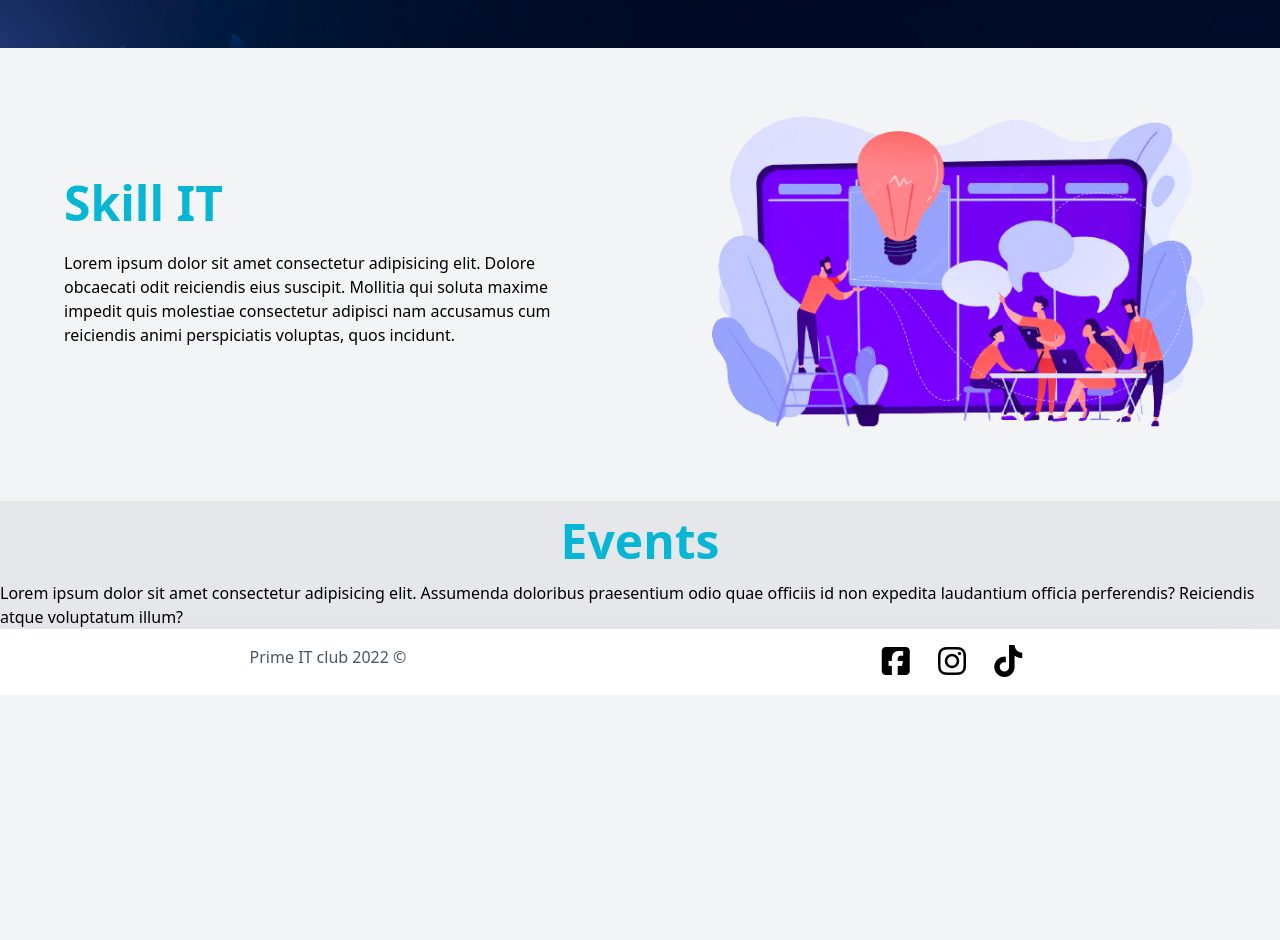
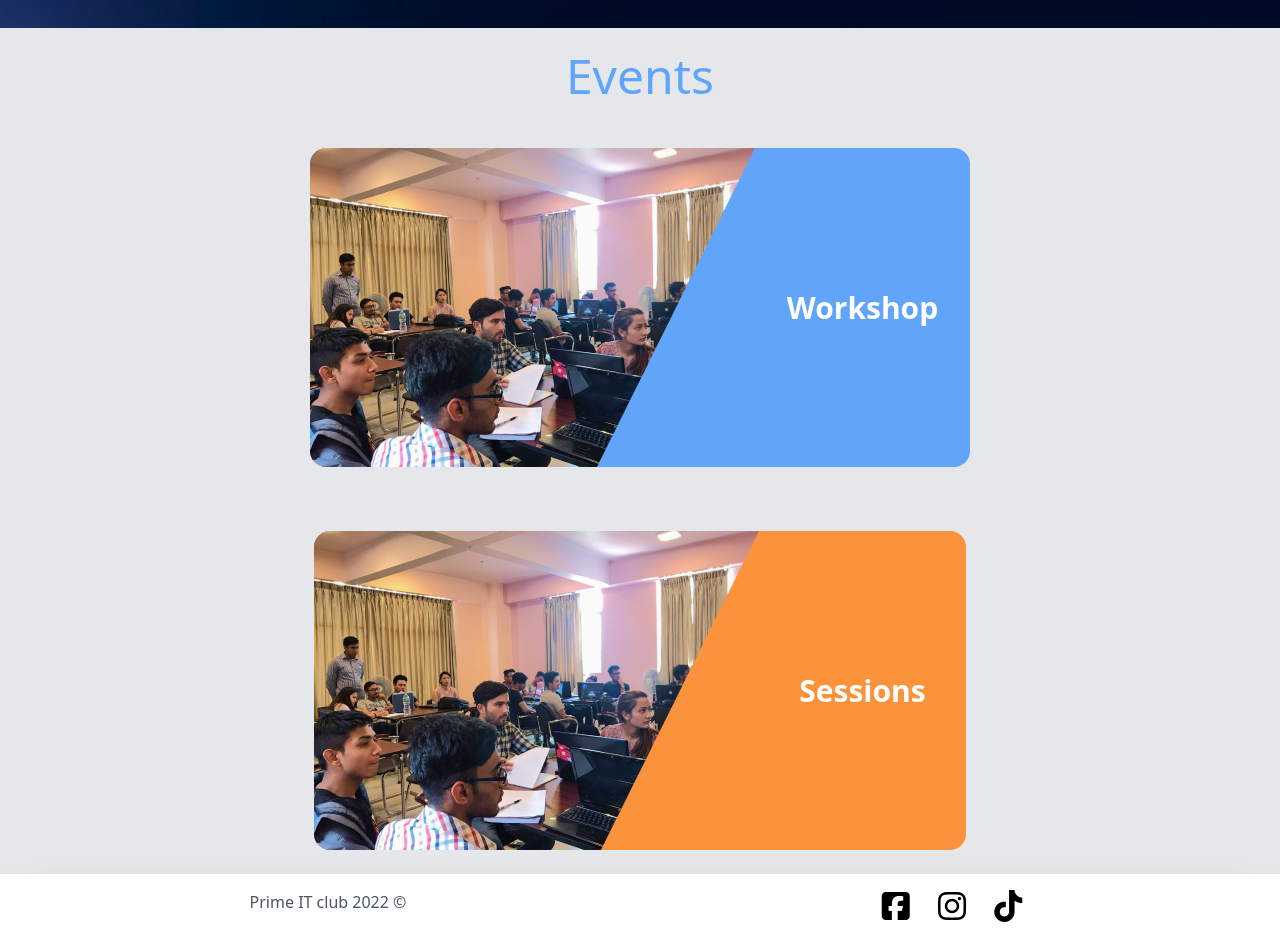
Before and after one commit to PranabZz/skillit, a website: page index.html in a window 1280 px wide. Shown: the part 480-1420 px from the top of the page. Before the commit the page ends 1175 px from the top, so only its background shows below. Drawn offline with nearby package versions, Linux system fonts and the light colour scheme.

Commit message:
index page added

```diff
--- a/index.html
+++ b/index.html
@@ -75,7 +75,7 @@
         </div>
         <p class="col-span-3">
           <button
-            class="mt-5 px-5 py-1 bg-orange-500 rounded-2xl text-white font-extrabold hover:bg-orange-600"
+            class="px-5 py-1 bg-orange-500 rounded-2xl text-white font-extrabold hover:bg-orange-600"
           >
             Register now
           </button>
@@ -83,39 +83,35 @@
       </div>
     </div>
 
-    <!--About section-->
-    <div id="about" class="justify-center items-center grid grid-cols-4">
-      <div class="p-16 col-span-2">
-        <h1 class="font-extrabold text-cyan-500 text-5xl">Skill IT</h1>
-        <p class="py-6">
-          Lorem ipsum dolor sit amet consectetur adipisicing elit. Dolore
-          obcaecati odit reiciendis eius suscipit. Mollitia qui soluta maxime
-          impedit quis molestiae consectetur adipisci nam accusamus cum
-          reiciendis animi perspiciatis voluptas, quos incidunt.
-        </p>
+    <!--Events Card-->
+    <div class="bg-gray-200 w-full max-h-full">
+    <h2 class="flex justify-center content-center item-center text-5xl text-blue-400 p-6">Events</h2>
+    <div class="flex flex-wrap gap-4 justify-center">
+
+      <!--Cards-->
+      <div class="flex p-6 justify-center rounded-md h-280 w-700 hover:-translate-y-2">
+          <div class="h-full w-350 rounded-l-2xl bg-blue-400">
+             <img src="img/Vector.png" alt="" class="h-full w-full rounded-l-2xl">
+          </div>
+          <div class="rounded-r-2xl flex justify-center items-center text-3xl p-8 text-white font-bold bg-blue-400" >
+            <p>Workshop</p>
+        </div>
       </div>
-      <div class="col-span-2 md:p-10 justify-center content-center">
-        <img class="md:h-auto h-80" src="img/about.png" alt="" />
+      <!--Cards-->
+      <div class="flex p-6 justify-center rounded-md h-280 w-700 lg:hover:-translate-y-2">
+        <div class="h-full w-350 rounded-l-2xl bg-orange-400">
+           <img src="img/Vector.png" alt="" class="h-full w-full rounded-l-2xl">
+        </div>
+        <div class="rounded-r-2xl flex justify-center items-center text-3xl p-10 text-white font-bold bg-orange-400" >
+          <p>Sessions</p>
       </div>
     </div>
-
-    <!--Events Card-->
-    <div class="bg-gray-200 w-full max-h-screen">
-      <h1 class="text-center p-4 font-extrabold text-cyan-500 text-5xl">
-        Events
-      </h1>
-      <!--Cards-->
-      <div class="card">
-          <div class="content">
-              <p>Lorem ipsum dolor sit amet consectetur adipisicing elit. Assumenda doloribus praesentium odio quae officiis id non expedita laudantium officia perferendis? Reiciendis atque voluptatum illum?</p>
-          </div>
-      </div>
     </div>
 
     <!--Footer-->
     <footer
-      class="bg-white p-4 grid grid-cols-2 justify-between bg-white shadow-2xl text-center"
-    >
+      class="p-4 grid grid-cols-2 justify-between bg-white shadow-2xl text-center "
+     >
       <div class="text-gray-600">Prime IT club 2022 &copy;</div>
       <div class="space-x-6 cursor-pointer">
         <a><i class="fa-2x fa-brands fa-facebook-square"></i></a>
--- a/style.css
+++ b/style.css
@@ -1,4 +1,8 @@
-  .para {
+*{
+  transition: 0.3s;
+}
+
+.para {
     letter-spacing: 1px;
   }
 
```
Also changed, not shown: session.html (+1 -1 lines), tailwind.config.js (added, +15 -0 lines), img/Vector.png (added).
